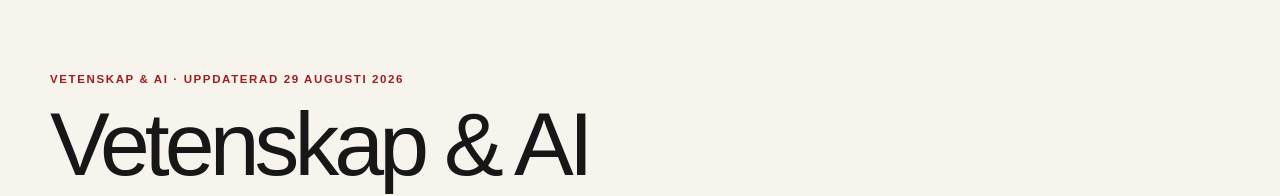
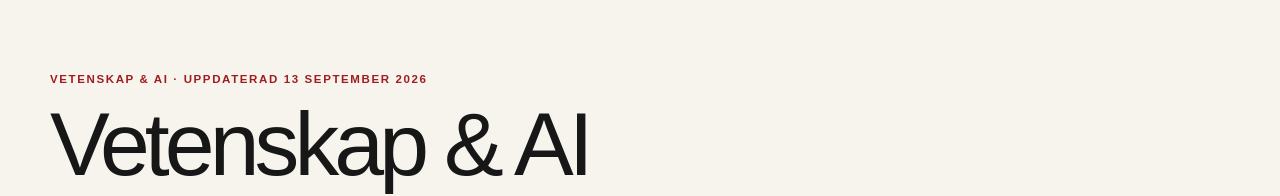
Before and after one commit to Djurgarden2019/NackaSidan-2026, a Next.js app: page /vetenskap in a window 1280 px wide. Shown: the part 243-439 px from the top of the page. Built offline with nearby package versions, Linux system fonts and the light colour scheme; no server answers.

Commit message:
Visa aktuellt datum på Vetenskapssidan

```diff
--- a/app/vetenskap/page.tsx
+++ b/app/vetenskap/page.tsx
@@ -12,10 +12,12 @@ const stories=[
  {area:'Klimat & AI',date:'2026',title:'AI börjar förena väderprognoser och långsiktiga klimatmodeller',news:'En översikt i Nature Communications beskriver hur modeller tränade på stora mängder jordobservationer kan bidra både till kortsiktiga väderprognoser och långsiktig klimatanalys.',analysis:'En gemensam modellvärld kan ge snabbare beräkningar och bättre regional information. Men transparens, energianvändning och ojämn tillgång till beräkningskraft riskerar att skapa nya vetenskapliga och globala klyftor.',source:'Nature Communications',url:'https://www.nature.com/articles/s41467-026-75787-y'},
 ];
 
+const todayLabel=()=>new Intl.DateTimeFormat('sv-SE',{day:'numeric',month:'long',year:'numeric',timeZone:'Europe/Stockholm'}).format(new Date());
+
 export const metadata={title:'Vetenskap & AI | NackaSidan 2026',description:'Dagens AI-, medicin-, klimat- och forskningsnyheter med analys och spårbara källor.'};
 
 export default function Page(){return <main><div className="shell science-desk">
- <header className="science-head"><div className="kicker">Vetenskap & AI · Uppdaterad 29 augusti 2026</div><h1>Vetenskap & AI</h1><nav aria-label="Vetenskapsområden"><a href="#senaste">Senaste</a><a href="#analys">Analys</a><Link href="/tema/ai">AI-temat</Link></nav></header>
+ <header className="science-head"><div className="kicker">Vetenskap & AI · Uppdaterad {todayLabel()}</div><h1>Vetenskap & AI</h1><nav aria-label="Vetenskapsområden"><a href="#senaste">Senaste</a><a href="#analys">Analys</a><Link href="/tema/ai">AI-temat</Link></nav></header>
 
  <section className="science-lead" id="senaste"><article><div className="kicker">Huvudnyhet · {stories[0].area}</div><h2>{stories[0].title}</h2><div className="science-part"><strong>Nyheten</strong><p>{stories[0].news}</p></div><div className="science-part science-part-analysis"><strong>Analys</strong><p>{stories[0].analysis}</p></div><a className="button" href={stories[0].url} target="_blank" rel="noopener noreferrer">Källa: {stories[0].source} ↗</a></article><aside><div className="kicker">Dagens bevakning</div><strong>6</strong><span>verifierade forskningsspår</span><hr/><p>Reglering, klinisk AI, bioteknik, neuroteknik och klimatmodeller.</p></aside></section>
 
```
